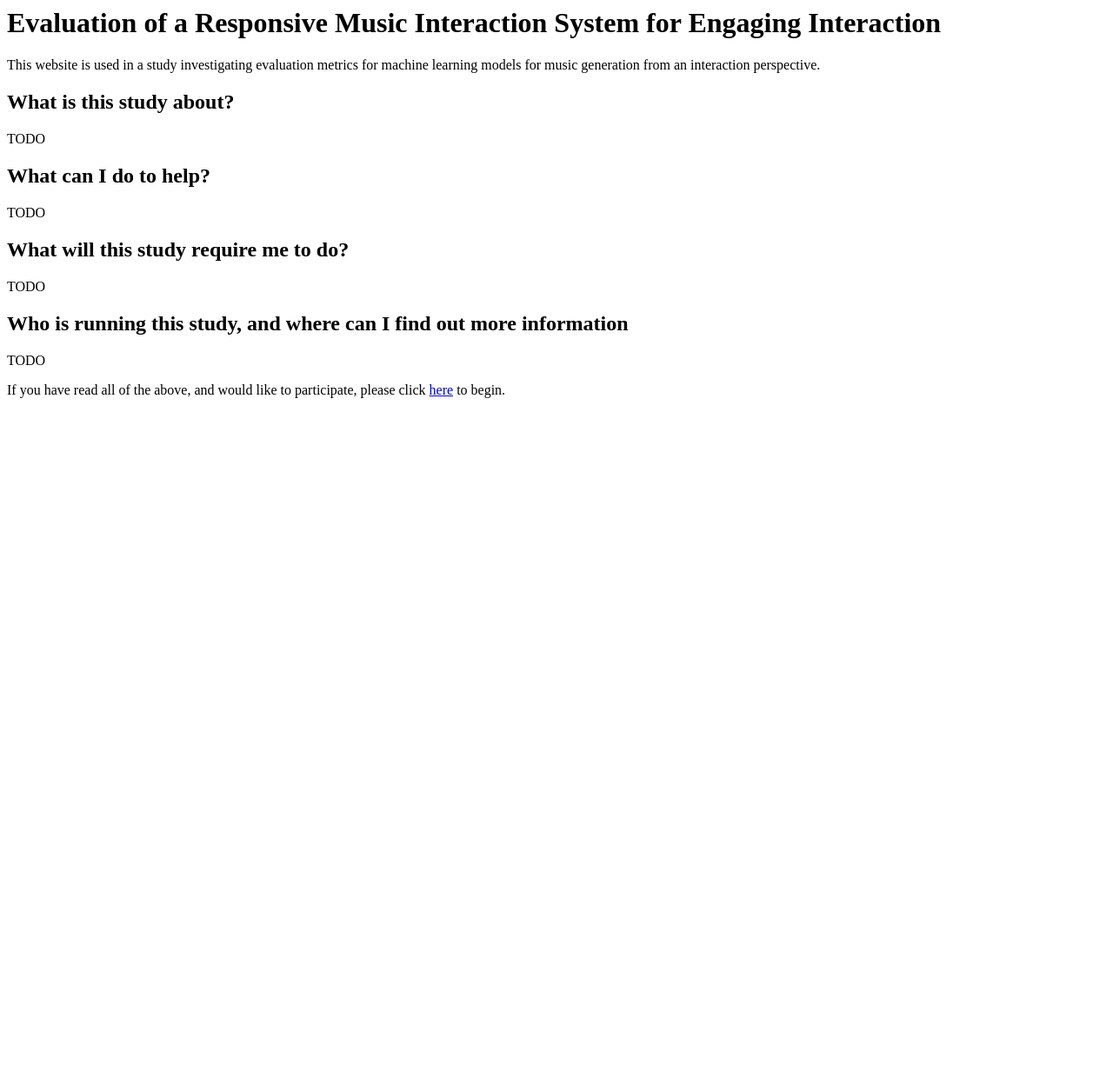
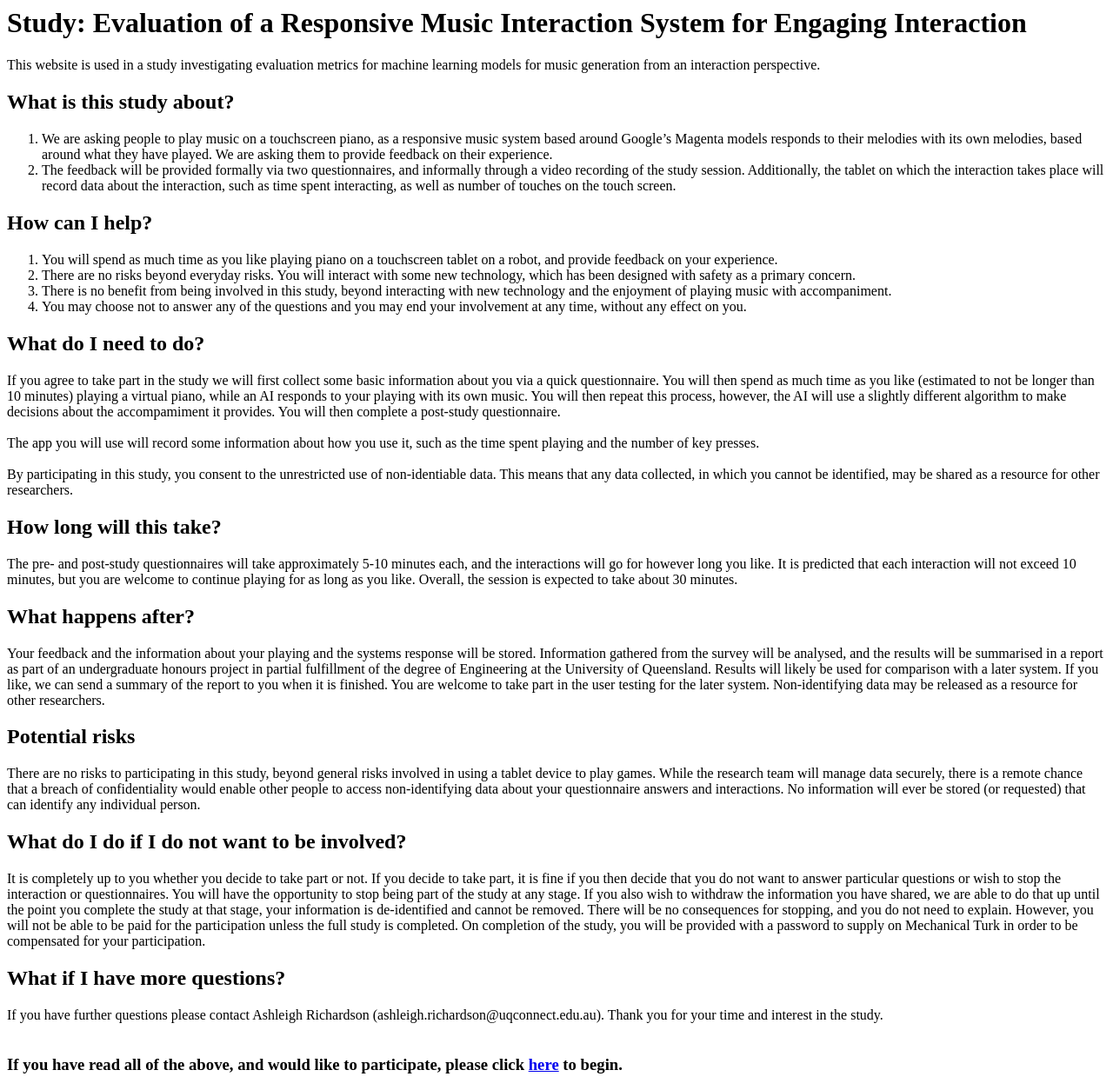
Before and after one commit to AshRichardson/musical-guide, a Django app: page /study/ in a window 1280 px wide. Shown: the whole page at 87% size. Before the commit the page ends 458 px from the top, so only its background shows below. Run offline with Django 3.2, Linux system fonts and the light colour scheme.

Commit message:
added rough website structure and support for preliminary post-study survey. Also added better participant info on index view

```diff
--- a/musicalguide/musicalguide/urls.py
+++ b/musicalguide/musicalguide/urls.py
@@ -15,8 +15,9 @@ Including another URLconf
 """
 from django.contrib import admin
 from django.urls import include, path
+from django.conf.urls import url
 
 urlpatterns = [
-	path('study/', include('study.urls')),
+	url(r'^study/', include('study.urls', namespace='study')),
     path('admin/', admin.site.urls),
 ]
--- a/musicalguide/study/admin.py
+++ b/musicalguide/study/admin.py
@@ -1,5 +1,6 @@
 from django.contrib import admin
 
-from .models import PreQuestionnaire
+from .models import Participant
 
-admin.site.register(PreQuestionnaire)
+admin.site.register(Participant)
+# admin.site.register(PostQuestionnaire)
--- /dev/null
+++ b/musicalguide/study/templates/study/condition_one.html
@@ -0,0 +1,5 @@
+<h1>Interaction Placeholder for Participant Number {{ participant_id }} for Condition 1 (Magenta model) </h1>
+
+<form action = "{% url 'study:instructions_two' %}">
+	<input type="submit" value="Done" />
+</form>
--- /dev/null
+++ b/musicalguide/study/templates/study/condition_two.html
@@ -0,0 +1,5 @@
+<h1>Interaction Placeholder for Participant Number {{ participant_id }} for Condition 2 (Pre-determined) </h1>
+
+<form action = "{% url 'study:post' %}">
+	<input type="submit" value="Done" />
+</form>
--- a/musicalguide/study/templates/study/index.html
+++ b/musicalguide/study/templates/study/index.html
@@ -1,16 +1,41 @@
-<h1> Evaluation of a Responsive Music Interaction System for Engaging Interaction </h1>
+<h1> Study: Evaluation of a Responsive Music Interaction System for Engaging Interaction </h1>
 <p>This website is used in a study investigating evaluation metrics for machine learning models for music generation from an interaction perspective.</p>
 
 <h2>What is this study about?</h2>
-<p>TODO</p>
+<ol>
+	<li>We are asking people to play music on a touchscreen piano, as a responsive music system based around Google’s Magenta models responds to their melodies with its own melodies, based around what they have played. We are asking them to provide feedback on their experience.</li>
+	<li>The feedback will be provided formally via two questionnaires, and informally through a video recording of the study session. Additionally, the tablet on which the interaction takes place will record data about the interaction, such as time spent interacting, as well as number of touches on the touch screen.</li>
+</ol>
 
-<h2>What can I do to help?</h2>
-<p>TODO</p>
+<h2>How can I help?</h2>
+<ol>
+	<li>You will spend as much time as you like playing piano on a touchscreen tablet on a robot, and provide feedback on your experience.</li>
+	<li>There are no risks beyond everyday risks. You will interact with some new technology, which has been designed with safety as a primary concern.</li>
+	<li>There is no benefit from being involved in this study, beyond interacting with new technology and the enjoyment of playing music with accompaniment.</li>
+	<li>You may choose not to answer any of the questions and you may end your involvement at any time, without any effect on you.</li>
+</ol>
 
-<h2>What will this study require me to do?</h2>
-<p>TODO</p>
+<h2>What do I need to do?</h2>
+If you agree to take part in the study we will first collect some basic information about you via a quick questionnaire. You will then spend as much time as you like (estimated to not be longer than 10 minutes) playing a virtual piano, while an AI responds to your playing with its own music. You will then repeat this process, however, the AI will use a slightly different algorithm to make decisions about the accompamiment it provides. You will then complete a post-study questionnaire.<br /><br />
 
-<h2>Who is running this study, and where can I find out more information</h2>
-<p>TODO</p>
+The app you will use will record some information about how you use it, such as the time spent playing and the number of key presses.<br /><br />
 
-<p>If you have read all of the above, and would like to participate, please click <a href="pre/">here</a> to begin.</p>
+By participating in this study, you consent to the unrestricted use of non-identiable data. This means that any data collected, in which you cannot be identified, may be shared as a resource for other researchers.
+
+<h2>How long will this take?</h2>
+The pre- and post-study questionnaires will take approximately 5-10 minutes each, and the interactions will go for however long you like. It is predicted that each interaction will not exceed 10 minutes, but you are welcome to continue playing for as long as you like. Overall, the session is expected to take about 30 minutes.
+
+<h2>What happens after?</h2>
+Your feedback and the information about your playing and the systems response will be stored. Information gathered from the survey will be analysed, and the results will be summarised in a report as part of an undergraduate honours project in partial fulfillment of the degree of Engineering at the University of Queensland. Results will likely be used for comparison with a later system. If you like, we can send a summary of the report to you when it is finished. You are welcome to take part in the user testing for the later system. Non-identifying data may be released as a resource for other researchers.
+
+<h2>Potential risks</h2>
+There are no risks to participating in this study, beyond general risks involved in using a tablet device to play games. While the research team will manage data securely, there is a remote chance that a breach of confidentiality would enable other people to access non-identifying data about your questionnaire answers and interactions. No information will ever be stored (or requested) that can identify any individual person.
+
+<h2>What do I do if I do not want to be involved?</h2>
+It is completely up to you whether you decide to take part or not. If you decide to take part, it is fine if you then decide that you do not want to answer particular questions or wish to stop the interaction or questionnaires. You will have the opportunity to stop being part of the study at any stage. If you also wish to withdraw the information you have shared, we are able to do that up until the point you complete the study at that stage, your information is de-identified and cannot be removed. There will be no consequences for stopping, and you do not need to explain. However, you will not be able to be paid for the participation unless the full study is completed. On completion of the study, you will be provided with a password to supply on Mechanical Turk in order to be compensated for your participation.
+
+<h2>What if I have more questions?</h2>
+If you have further questions please contact Ashleigh Richardson (ashleigh.richardson@uqconnect.edu.au).
+Thank you for your time and interest in the study. <br /><br />
+
+<h3>If you have read all of the above, and would like to participate, please click <a href="pre/">here</a> to begin.</h3>
--- /dev/null
+++ b/musicalguide/study/templates/study/instructions_one.html
@@ -0,0 +1,5 @@
+<p>Thanks for completing the pre-study questionnaire <br />
+Next you will be taken to a screen containing an interacting piano. Play on the piano by using your mouse (or clicking on a trackpad). An AI will play along with you. When you've had enough, press the 'next' button.<br />
+<form action = "{% url 'study:instructions_one_ok' %}">
+	<input type="submit" value="Got it!" />
+</form>
--- /dev/null
+++ b/musicalguide/study/templates/study/instructions_two.html
@@ -0,0 +1,5 @@
+<p>Thanks for completing the first interaction. <br />
+Next you will be taken to a screen containing another interacting piano, that looks identical. Again, play on the piano by using your mouse (or clicking on a trackpad). An AI will play along with you, however, this AI will use a different algorithm for generating music. When you've had enough, press the 'next' button.<br />
+<form action = "{% url 'study:instructions_two_ok' %}">
+	<input type="submit" value="Got it!" />
+</form>
--- /dev/null
+++ b/musicalguide/study/templates/study/thank_you.html
@@ -0,0 +1,4 @@
+<p>Thank you for participating in this study. <br /><br />
+
+NEED TO GIVE SOME INSTRUCTIONS FOR GETTING PAID!
+</p>
--- a/musicalguide/study/urls.py
+++ b/musicalguide/study/urls.py
@@ -2,7 +2,20 @@ from django.urls import path
 
 from . import views
 
+app_name = 'Study'
+
 urlpatterns = [
 	path('', views.index, name='index'),
 	path('pre/', views.pre_questionnaire, name='pre'),
+	path('post/', views.post_questionnaire, name='post'),
+	path('submitted_pre/', views.submitted_pre, name='submitted_pre'),
+	path('instructions_one/<int:identifier>/', views.instructions_one, name='instructions_one'),
+	path('instructions_one_ok/', views.instructions_one_ok, name='instructions_one_ok'),
+	path('condition_one/', views.condition_one, name='condition_one'),
+	path('instructions_two/', views.instructions_two, name='instructions_two'),
+	path('instructions_two_ok/', views.instructions_two_ok, name='instructions_two_ok'),
+	path('condition_two/', views.condition_two, name='condition_two'),
+	path('submitted_post/', views.submitted_post, name='submitted_post'),
+	path('thank_you/', views.thank_you, name='thank_you'),
+	path('debug/', views.debug, name='debug'),
 ]
--- a/musicalguide/study/views.py
+++ b/musicalguide/study/views.py
@@ -1,14 +1,66 @@
 from django.shortcuts import render
-from django.http import HttpResponse
-from .models import PreQuestionnaire
+from django.http import HttpResponse, HttpResponseRedirect
+from .models import PreQuestionnaireForm, PostQuestionnaireForm, Participant
+from django.urls import reverse
 
 def index(request):
 	return render(request, 'study/index.html')
 
 def pre_questionnaire(request):
-	questionnaire = PreQuestionnaire()
-	context={'questionnaire':questionnaire}
-	return render(request, 'study/pre.html', context)
-	# pre_question_list = Questionnaire.objects.get(pk=1).question_set.all()
-	# context = {'question_list':pre_question_list}
-	# return render(request, 'study/pre.html', context)
+	pre = PreQuestionnaireForm()
+	return render(request, 'study/pre.html', {'form':pre})
+
+def post_questionnaire(request):
+	participant = Participant.objects.all().get(pk=request.session.get('identifier'))
+	print(participant)
+	questionnaire = PostQuestionnaireForm(instance=participant)
+
+	context={'form':questionnaire}
+	return render(request, 'study/post.html', context)
+
+def instructions_one(request, identifier):
+	return render(request, 'study/instructions_one.html')
+
+def submitted_pre(request):
+	identifier = None
+	if request.method == 'POST':
+		form = PreQuestionnaireForm(request.POST)
+		print(form.is_valid())
+		if form.is_valid():
+			data = form.save()
+			identifier = data.id
+			request.session['identifier'] = identifier
+			return HttpResponseRedirect(reverse('study:instructions_one', args=(identifier,)))
+	return HttpResponseRedirect(reverse('study:pre'))
+
+def condition_one(request):
+	return render(request, 'study/condition_one.html', {'participant_id': request.session.get('identifier')})
+
+def instructions_one_ok(request):
+	identifier = request.session.get('identifier')
+	return HttpResponseRedirect(reverse('study:condition_one'))
+
+def instructions_two(request):
+	return render(request, 'study/instructions_two.html')
+
+def instructions_two_ok(request):
+	identifier = request.session.get('identifier')
+	return HttpResponseRedirect(reverse('study:condition_two'))
+
+def condition_two(request):
+	return render(request, 'study/condition_two.html', {'participant_id': request.session.get('identifier')})
+
+def submitted_post(request):
+	if request.method == 'POST':
+		form = PostQuestionnaireForm(request.POST)
+		print(form.is_valid())
+		if form.is_valid():
+			data = form.save()
+			return HttpResponseRedirect(reverse('study:thank_you'))
+	return HttpResponseRedirect(reverse('study:post'))
+
+def thank_you(request):
+	return render(request, 'study/thank_you.html')
+
+def debug(request):
+	return render(request, 'study/debug.html')
```
Also changed, not shown: musicalguide/study/models.py (+109 -24 lines), musicalguide/study/templates/study/post.html (added, +8 -0 lines), musicalguide/study/templates/study/pre.html (+3 -14 lines), musicalguide/db.sqlite3, musicalguide/study/migrations/0004_auto_20180430_0941.py (added), musicalguide/study/migrations/0005_auto_20180430_1023.py (added), musicalguide/study/migrations/0006_auto_20180430_1025.py (added), musicalguide/study/migrations/0007_participant_first_system_estimated_time.py (added), musicalguide/study/migrations/0008_auto_20180430_1207.py (added), musicalguide/study/templates/study/debug.html (added).
